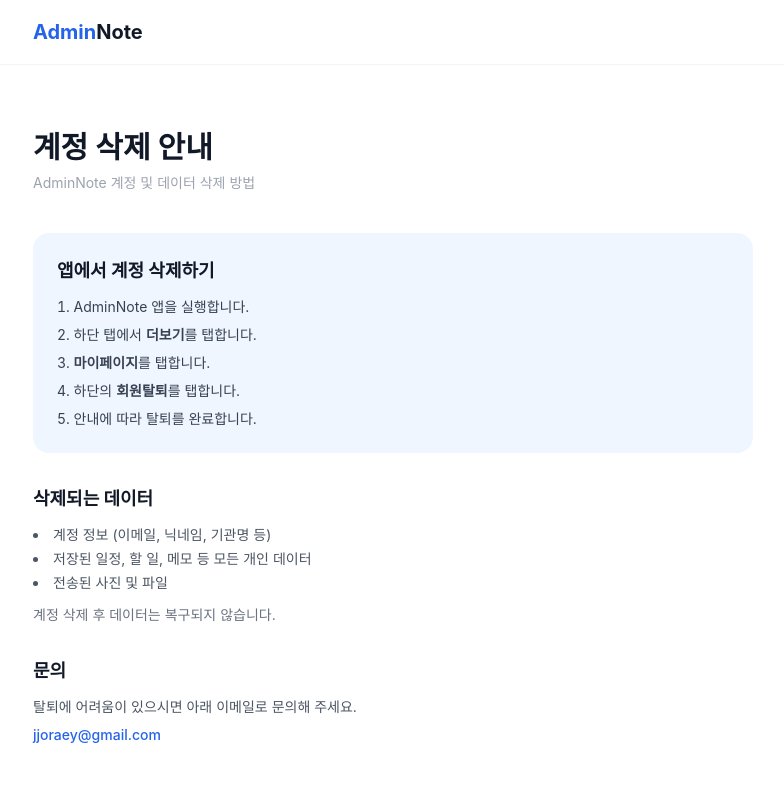
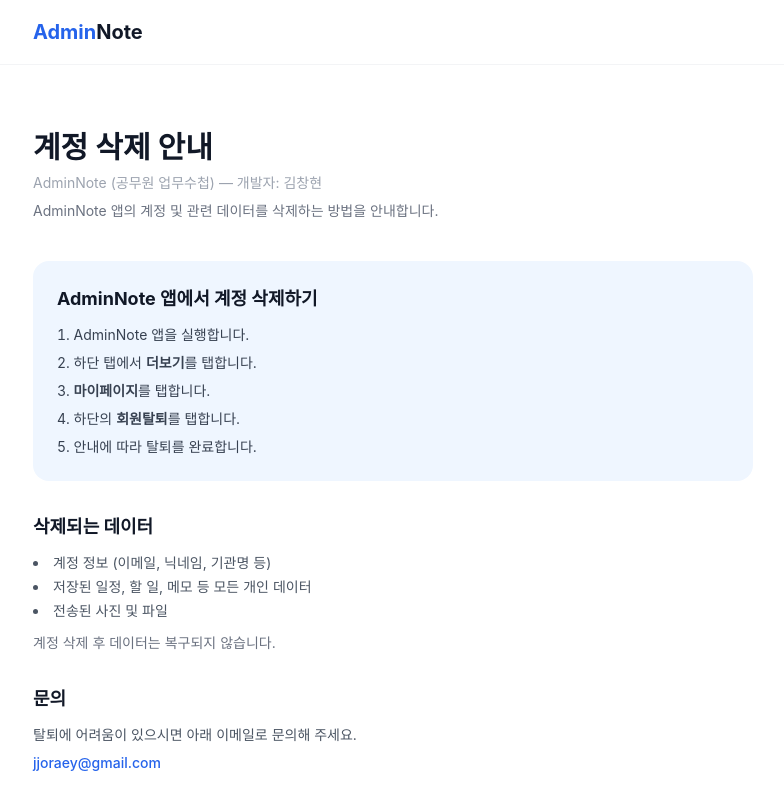
Before and after one commit to jjoraey-gif/adminnote-web, a Next.js app: page /account-delete in a window 1280 px wide. Shown: the top 810 px of the page, without its empty margins (247-1031 px from the left). Built offline with nearby package versions, Linux system fonts and the light colour scheme.

Commit message:
fix: 계정 삭제 페이지 앱명/개발자 정보 추가

```diff
--- a/app/account-delete/page.tsx
+++ b/app/account-delete/page.tsx
@@ -14,12 +14,15 @@
 
       <div className="max-w-3xl mx-auto px-6 py-16">
         <h1 className="text-3xl font-bold text-gray-900 mb-2">계정 삭제 안내</h1>
-        <p className="text-sm text-gray-400 mb-10">AdminNote 계정 및 데이터 삭제 방법</p>
+        <p className="text-sm text-gray-400 mb-2">AdminNote (공무원 업무수첩) — 개발자: 김창현</p>
+        <p className="text-sm text-gray-500 mb-10">
+          AdminNote 앱의 계정 및 관련 데이터를 삭제하는 방법을 안내합니다.
+        </p>
 
         <div className="space-y-8 text-gray-700 leading-relaxed">
 
           <section className="bg-blue-50 rounded-2xl p-6">
-            <h2 className="text-lg font-bold text-gray-900 mb-3">앱에서 계정 삭제하기</h2>
+            <h2 className="text-lg font-bold text-gray-900 mb-3">AdminNote 앱에서 계정 삭제하기</h2>
             <ol className="list-decimal list-inside space-y-2 text-sm">
               <li>AdminNote 앱을 실행합니다.</li>
               <li>하단 탭에서 <strong>더보기</strong>를 탭합니다.</li>
```
